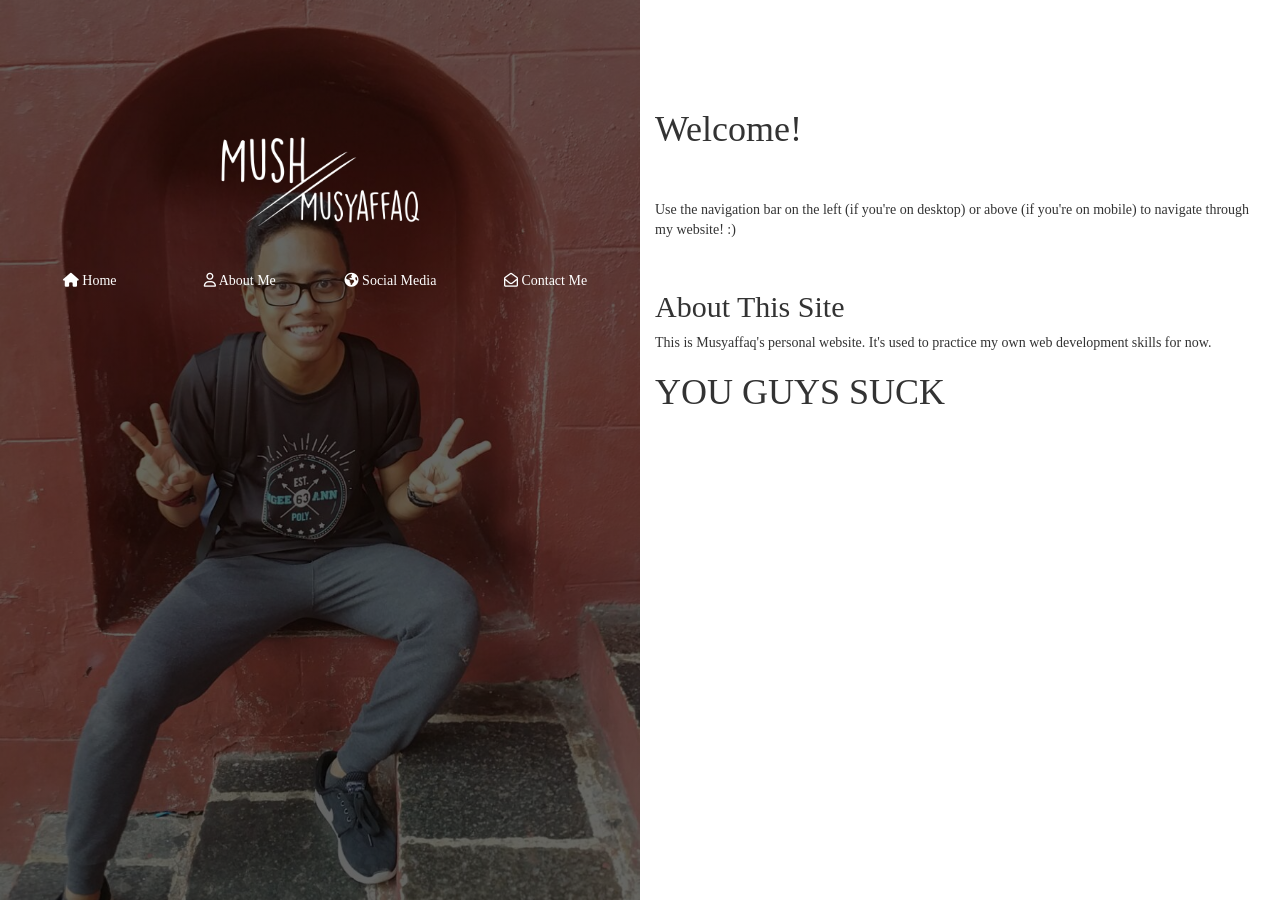
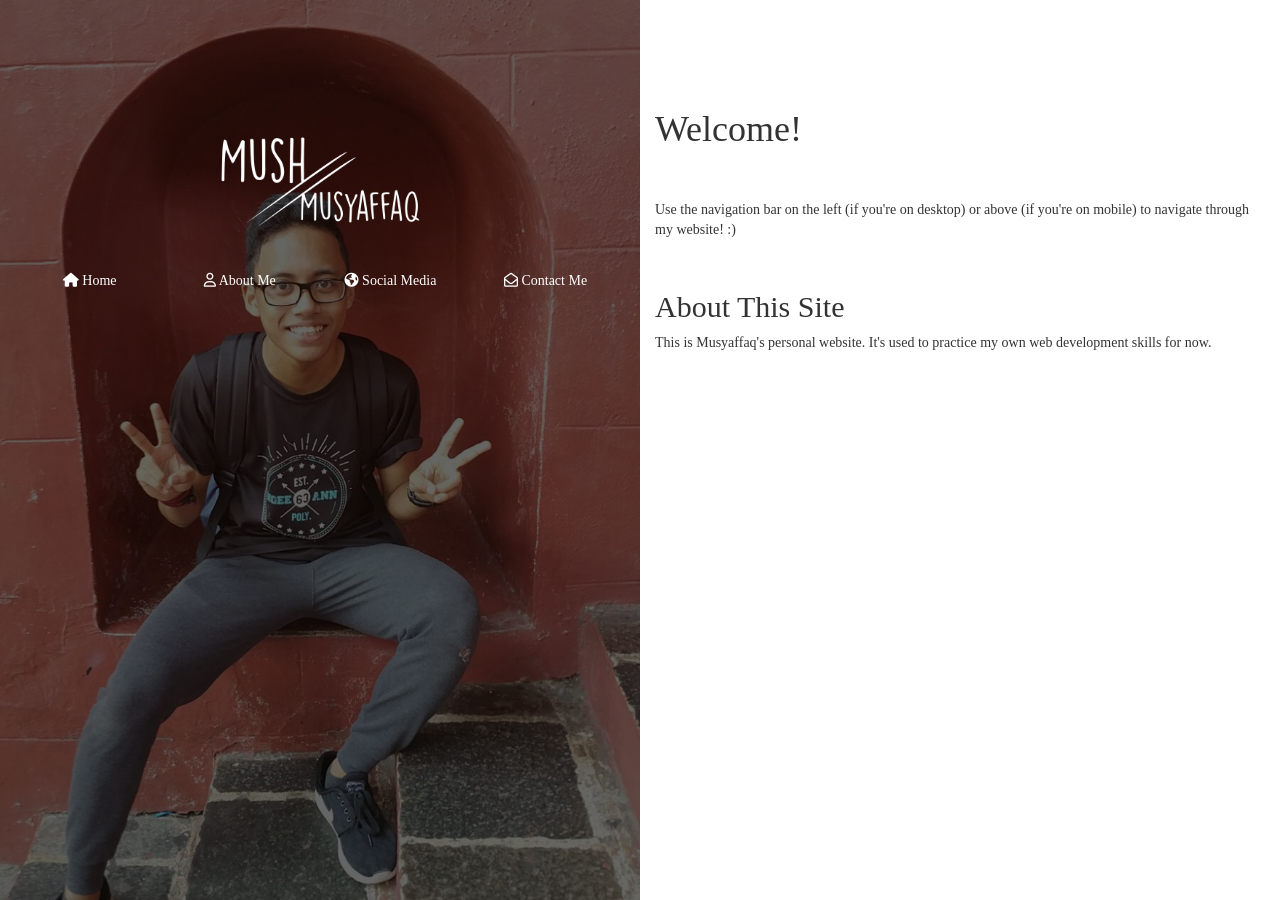
Before and after one commit to Musyaffaq/Musyaffaq.github.io, a Jekyll site: the page built from index.html, in a window 1280 px wide. Built offline with Jekyll 4.4.1, drawn with Linux system fonts in a browser that asks for light colours; nearby versions of some CDN libraries; some web fonts are replaced.

Commit message:
Revert "Update for fun"
This reverts commit 7ceb1b52ab4763b039b0692dde9c120216a4eaab.

```diff
--- a/index.html
+++ b/index.html
@@ -9,4 +9,3 @@ title: Musyaffaq
 <br/>
 <h2>About This Site</h2>
 <p>This is Musyaffaq's personal website. It's used to practice my own web development skills for now.</p>
-<h1>YOU GUYS SUCK</h1>
```
